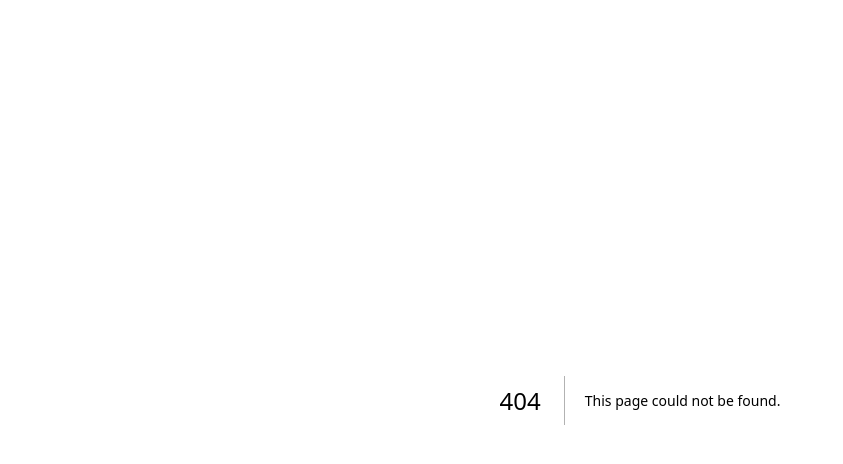
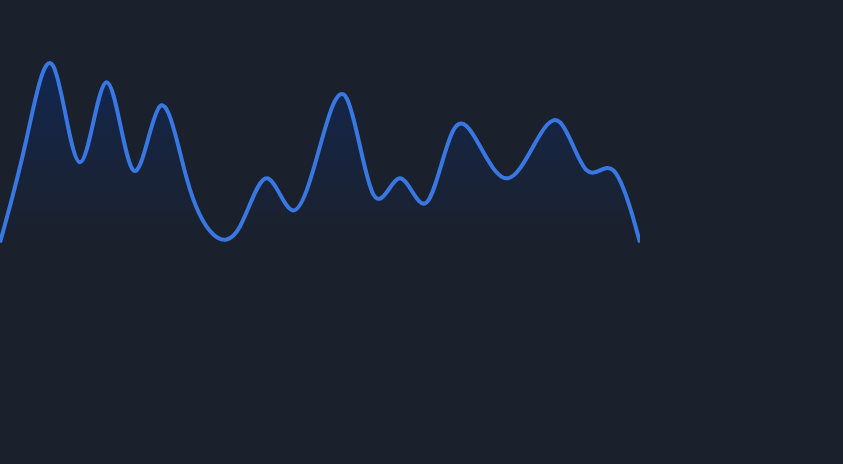
Before and after one commit to martinmiglio/tixtrend, a Next.js app in the folder site/: page /graph-test in a window 1280 px wide. Before the commit this address had no page. Shown: the top 464 px of the page, without its empty margins (0-843 px from the left). Built offline with nearby package versions, Linux system fonts and the light colour scheme.

Commit message:
add custom graph components add graph testing page move components into folders

```diff
--- /dev/null
+++ b/site/src/components/chart/Cursor.tsx
@@ -0,0 +1,144 @@
+import React, { useRef, useState, useEffect } from "react";
+import { useSpring, animated } from "@react-spring/web";
+import { Vector2, useGesture } from "@use-gesture/react";
+
+import useMediaQuery from "@utils/usehooks-ts";
+
+type CursorProps = {
+  r: number;
+  borderWidth: number;
+  borderColor: string;
+  parentWidth: number;
+  parentHeight: number;
+};
+
+const Cursor = ({
+  r,
+  borderWidth,
+  borderColor,
+  parentWidth,
+  parentHeight,
+}: CursorProps) => {
+  const radius = r + borderWidth / 2;
+  const isMobile = useMediaQuery("(max-width: 640px)");
+  const [pathElement, setPathElement] = useState<SVGPathElement | null>(null);
+  const cursorRef = useRef<HTMLDivElement>(null);
+  const [visible, setVisible] = useState(false);
+
+  useEffect(() => {
+    if (!cursorRef.current) {
+      return;
+    }
+    const selector = "path#graph_path";
+    const graphPath = document.querySelector(selector);
+    if (!graphPath) {
+      return;
+    }
+    const pathElement = graphPath.cloneNode(true) as SVGPathElement;
+    setPathElement(pathElement);
+  }, []);
+
+  const [{ x }, setX] = useSpring(() => ({
+    x: -1.25 * parentWidth,
+    config: { mass: 1, tension: 300, friction: 30 },
+  }));
+
+  const [{ y }, setY] = useSpring(() => ({
+    y: -1 * parentHeight,
+    config: { tension: 210, friction: 20, precision: 1, clamp: true },
+  }));
+
+  const motion = (xy: Vector2) => {
+    if (cursorRef.current) {
+      const [x, y] = xy;
+      const { width: cursorX } = cursorRef.current.getBoundingClientRect();
+
+      if (!pathElement) {
+        return;
+      }
+      const pathPoint = findPathPointByX(pathElement, x);
+
+      if (!pathPoint) {
+        return;
+      }
+
+      setX({ x: pathPoint.x - cursorX / 2 });
+      setY({ y: pathPoint.y - parentHeight * 2 });
+      setVisible(true);
+    }
+  };
+
+  const findPathPointByX = (path: SVGPathElement, x: number) => {
+    const pathLength = path.getTotalLength();
+    let start = 0;
+    let end = pathLength;
+    let minDistance = Infinity;
+    let minPoint: DOMPoint | null = null;
+
+    while (start <= end) {
+      const mid = Math.floor((start + end) / 2);
+      const point = path.getPointAtLength(mid);
+      const distance = Math.abs(point.x - x);
+      if (distance < minDistance) {
+        minDistance = distance;
+        minPoint = point;
+      }
+      if (point.x < x) {
+        start = mid + 1;
+      } else if (point.x > x) {
+        end = mid - 1;
+      } else {
+        break;
+      }
+    }
+    return minPoint;
+  };
+
+  const mobileGesture = {
+    onDrag: ({ active, xy }: { active: boolean; xy: Vector2 }) => {
+      if (active) {
+        motion(xy);
+      }
+    },
+  };
+
+  const desktopGesture = {
+    onMove: ({ xy }: { xy: Vector2 }) => {
+      motion(xy);
+    },
+  };
+
+  const bind = useGesture(isMobile ? mobileGesture : desktopGesture);
+
+  return (
+    <animated.div
+      ref={cursorRef}
+      style={{
+        position: "absolute",
+        display: "flex",
+        justifyContent: "center",
+        alignItems: "center",
+        width: "200%",
+        height: parentHeight * 2,
+        x,
+        y,
+      }}
+      {...bind()}
+    >
+      {visible && (
+        <div
+          style={{
+            width: radius * 2,
+            height: radius * 2,
+            borderRadius: radius,
+            borderColor,
+            borderWidth,
+            backgroundColor: "white",
+          }}
+        />
+      )}
+    </animated.div>
+  );
+};
+
+export default Cursor;
--- /dev/null
+++ b/site/src/components/chart/Graph.tsx
@@ -0,0 +1,91 @@
+import React, { useState, useEffect } from "react";
+import { scaleTime, scaleLinear } from "d3-scale";
+import * as shape from "d3-shape";
+
+import Cursor from "./Cursor";
+import useWindowDimensions from "@components/helpers/WindowDimensions";
+
+export interface DataPoint {
+  date: number;
+  value: number;
+}
+
+const Graph = ({ data }: { data: DataPoint[] }) => {
+  let screenWidth = 640;
+  if (typeof window !== "undefined") {
+    const { width } = useWindowDimensions();
+    screenWidth = width;
+  }
+  const width = 640;
+
+  const φ = (1 + Math.sqrt(5)) / 2;
+  const height = (1 - 1 / φ) * width;
+  const strokeWidth = 4;
+  const padding = strokeWidth / 2;
+  const CURSOR_RADIUS = 8;
+  const STROKE_WIDTH = CURSOR_RADIUS / 2;
+  const getDomain = (domain: number[]) => [
+    Math.min(...domain),
+    Math.max(...domain),
+  ];
+
+  const scaleX = scaleTime()
+    .domain(getDomain(data.map((d) => d.date)))
+    .range([0, width]);
+
+  const scaleY = scaleLinear()
+    .domain(getDomain(data.map((d) => d.value)))
+    .range([height - padding, padding]);
+
+  const [d, setD] = useState(
+    shape
+      .line<DataPoint>()
+      .x((p: { date: number }) => scaleX(p.date))
+      .y((p: { value: number }) => scaleY(p.value))
+      .curve(shape.curveBasis)(data) as string
+  );
+
+  useEffect(() => {
+    setD(
+      shape
+        .line<DataPoint>()
+        .x((p: { date: number }) => scaleX(p.date))
+        .y((p: { value: number }) => scaleY(p.value))
+        .curve(shape.curveBasis)(data) as string
+    );
+  }, [data]);
+
+  return (
+    <div style={{ width, height, position: "relative", overflow: "hidden" }}>
+      <svg style={{ width, height }}>
+        <defs>
+          <linearGradient id="gradient" x1="50%" y1="0%" x2="50%" y2="100%">
+            <stop offset="0%" stopColor="#102652" />
+            <stop offset="80%" stopColor="#1a253b" stopOpacity="0.5" />
+            <stop offset="99%" stopColor="#19202e" stopOpacity="0" />
+            <stop offset="100%" stopColor="#1a202c" stopOpacity="0" />
+          </linearGradient>
+        </defs>
+        <path
+          d={`${d}L ${width} ${height} L 0 ${height}`}
+          fill="url(#gradient)"
+        />
+        <path
+          id="graph_path"
+          fill="transparent"
+          stroke="#3977e3"
+          {...{ d, strokeWidth }}
+        />
+      </svg>
+      <Cursor
+        r={4}
+        borderWidth={1}
+        borderColor="#3977e3"
+        parentWidth={width}
+        parentHeight={height}
+      />
+    </div>
+  );
+};
+
+export default Graph;
--- a/site/src/components/PriceChart.tsx
+++ b/site/src/components/chart/PriceChart.tsx
@@ -3,8 +3,8 @@
 This will be used in the event page of the site to display the price chart. */
 
 import React, { useEffect, useState } from "react";
-import Plot from "react-plotly.js";
 
+import Graph, { DataPoint } from "./Graph";
 import { PriceData } from "@utils/types/PriceData/PriceData";
 
 const PriceChart = ({ priceDataSet }: { priceDataSet: PriceData[] }) => {
@@ -32,28 +32,17 @@ const PriceChart = ({ priceDataSet }: { priceDataSet: PriceData[] }) => {
     };
   }, [priceDataSet]);
 
-  // sometimes priceHistory is undefined, so we need to check for that
+  //data needs to be in the form of [{date: Date, value: number}] (DataPoint)
 
   return (
     <div className="w-screen">
-      <Plot
-        data={[
-          {
-            x: eventDataDate,
-            y: eventDataMaxPrice,
-            type: "scatter",
-            mode: "lines",
-            marker: { color: "red" },
-          },
-          {
-            x: eventDataDate,
-            y: eventDataMinPrice,
-            type: "scatter",
-            mode: "lines",
-            marker: { color: "blue" },
-          },
-        ]}
-        layout={{ width: 720, height: 440, title: "Price Chart" }}
+      <Graph
+        data={priceDataSet.map((priceData: PriceData): DataPoint => {
+          return {
+            date: priceData.timestamp.valueOf(),
+            value: priceData.min,
+          };
+        })}
       />
       <table>
         <tbody>
--- /dev/null
+++ b/site/src/components/helpers/WindowDimensions.tsx
@@ -0,0 +1,26 @@
+import { useState, useEffect } from "react";
+
+function getWindowDimensions() {
+  const { innerWidth: width, innerHeight: height } = window;
+  return {
+    width,
+    height,
+  };
+}
+
+export default function useWindowDimensions() {
+  const [windowDimensions, setWindowDimensions] = useState(
+    getWindowDimensions()
+  );
+
+  useEffect(() => {
+    function handleResize() {
+      setWindowDimensions(getWindowDimensions());
+    }
+
+    window.addEventListener("resize", handleResize);
+    return () => window.removeEventListener("resize", handleResize);
+  }, []);
+
+  return windowDimensions;
+}
--- a/site/src/components/EventSearch.tsx
+++ b/site/src/components/search/EventSearch.tsx
@@ -8,7 +8,7 @@ import Link from "next/link";
 import dynamic from "next/dynamic";
 import { EventData } from "@utils/types/EventData";
 
-const EventSearchBar = dynamic(() => import("@components/EventSearchBar"));
+const EventSearchBar = dynamic(() => import("@components/search/EventSearchBar"));
 const EventInfoItem = dynamic(() => import("@components/EventInfoItem"));
 
 const EventSearch = () => {
--- a/site/src/pages/event/[eventid].tsx
+++ b/site/src/pages/event/[eventid].tsx
@@ -4,7 +4,7 @@ import dynamic from "next/dynamic";
 import { EventData } from "@utils/types/EventData/EventData";
 import { PriceData } from "@utils/types/PriceData/PriceData";
 
-const PriceChart = dynamic(() => import("@components/PriceChart"), {
+const PriceChart = dynamic(() => import("@components/chart/PriceChart"), {
   ssr: false,
   loading: () => <div className="text-center text-2xl">Loading...</div>,
 });
--- /dev/null
+++ b/site/src/pages/graph-test.tsx
@@ -0,0 +1,49 @@
+//graph-test.tsx
+/* a test page for the graph component */
+import React, { useEffect, useState } from "react";
+import { PriceData } from "@utils/types/PriceData/PriceData";
+
+import Graph, { DataPoint } from "@components/chart/Graph";
+
+const createFakeData = (n: number) => {
+
+  const data: PriceData[] = [];
+  const min_val = 10;
+  const max_val = 15;
+
+  for (let i = 0; i < n; i++) {
+    const a = Math.floor(Math.random() * (max_val - min_val + 1) + min_val);
+    const b = Math.floor(Math.random() * (max_val - min_val + 1) + min_val);
+    const minPrice = Math.min(a, b);
+    const maxPrice = Math.max(a, b);
+    const timestamp = new Date();
+    timestamp.setDate(timestamp.getDate() + i);
+    data.push({
+      id: i.toString(),
+      timestamp,
+      min: minPrice,
+      max: maxPrice,
+      currency: "USD",
+    });
+  }
+  return data;
+};
+
+const GraphTest = () => {
+  const fakeData = createFakeData(25);
+
+  return (
+    <div className="w-screen">
+      <Graph
+        data={fakeData.map((priceData: PriceData): DataPoint => {
+          return {
+            date: priceData.timestamp.valueOf(),
+            value: priceData.min,
+          };
+        })}
+      />
+    </div>
+  );
+};
+
+export default GraphTest;
--- a/site/src/pages/index.tsx
+++ b/site/src/pages/index.tsx
@@ -1,5 +1,5 @@
 import Head from "next/head";
-import EventSearch from "@components/EventSearch";
+import EventSearch from "@components/search/EventSearch";
 
 export default function Home() {
   return (
```
Also changed, not shown: site/package.json (+6 -3 lines), site/src/components/search/EventSearchBar.tsx (renamed from site/src/components/EventSearchBar.tsx), 1 other file (tests, documents, lock files or other folders).
